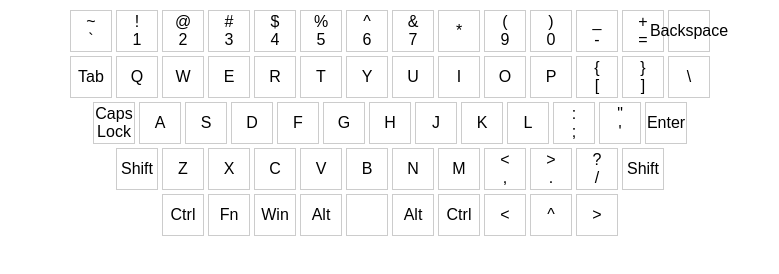
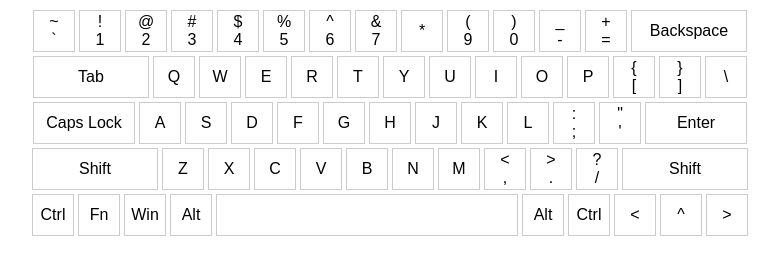
Before and after one commit to sajedasaju/online-typing-test, a plain HTML site: page index.html in a window 1280 px wide. Shown: the whole page, without its empty margins (250-1029 px from the left). Drawn offline with Linux system fonts and the light colour scheme.

```diff
--- a/index.html
+++ b/index.html
@@ -47,10 +47,10 @@
         <div class="key">)<br>0</div>
         <div class="key">_<br>-</div>
         <div class="key">+<br>=</div>
-        <div class="key">Backspace</div>
+        <div class="key" style="width: 114px">Backspace</div>
     </div>
     <div class="row">
-        <div class="key">Tab</div>
+        <div class="key" style="width: 114px">Tab</div>
         <div class="key">Q</div>
         <div class="key">W</div>
         <div class="key">E</div>
@@ -66,7 +66,7 @@
         <div class="key">\</div>
     </div>
     <div class="row">
-        <div class="key">Caps Lock</div>
+        <div class="key" style="width: 100px">Caps Lock</div>
         <div class="key">A</div>
         <div class="key">S</div>
         <div class="key">D</div>
@@ -78,10 +78,10 @@
         <div class="key">L</div>
         <div class="key">:<br>;</div>
         <div class="key">&quot;<br>'</div>
-        <div class="key">Enter</div>
+        <div class="key" style="width: 100px">Enter</div>
     </div>
     <div class="row">
-        <div class="key">Shift</div>
+        <div class="key" style="width: 124px">Shift</div>
         <div class="key">Z</div>
         <div class="key">X</div>
         <div class="key">C</div>
@@ -92,14 +92,14 @@
         <div class="key">&lt;<br>,</div>
         <div class="key">&gt;<br>.</div>
         <div class="key">?<br>/</div>
-        <div class="key">Shift</div>
+        <div class="key" style="width: 124px">Shift</div>
     </div>
     <div class="row">
         <div class="key">Ctrl</div>
         <div class="key">Fn</div>
         <div class="key">Win</div>
         <div class="key">Alt</div>
-        <div class="key"> </div>
+        <div class="key" style="width: 300px"></div>
         <div class="key">Alt</div>
         <div class="key">Ctrl</div>
         <div class="key">&lt;</div>
```
